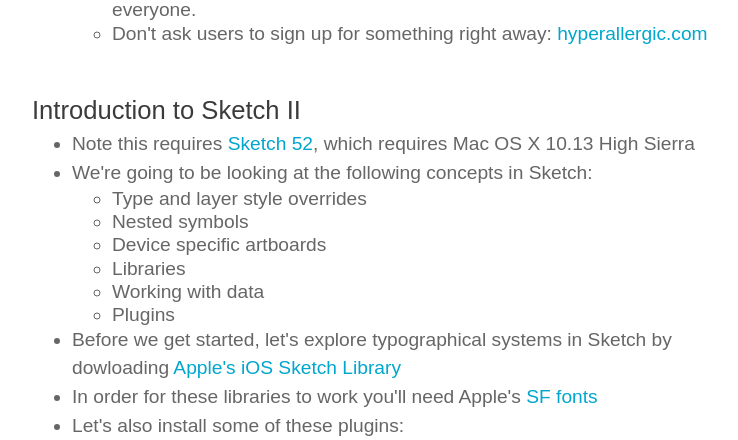
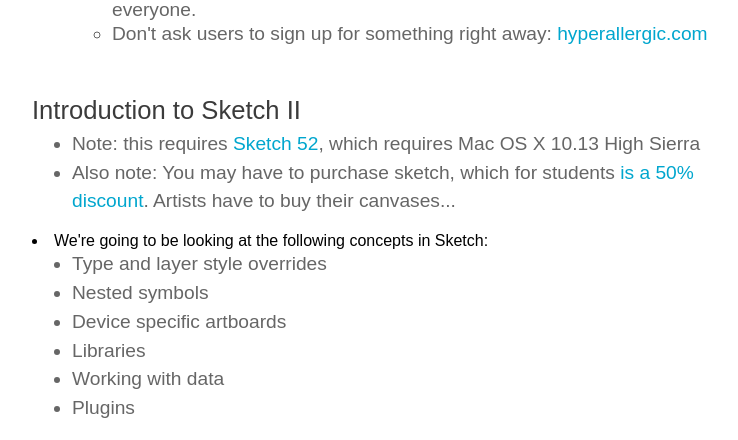
Before and after one commit to ericcorriel/mfad, a PHP site: page /2018-2019/week-2/index.php in a window 1280 px wide. Shown: the part 1339-1779 px from the top of the page, without its empty margins (378-1116 px from the left). Run offline with PHP 8.4, Linux system fonts and the light colour scheme; some libraries are stand-ins or nearby versions.

Commit message:
adding sketch edu link

```diff
--- a/2018-2019/week-2/index.php
+++ b/2018-2019/week-2/index.php
@@ -61,7 +61,8 @@
 
 			<h3 class="unstack">Introduction to Sketch II</h3>
 			<ul>
-				<li>Note this requires <a href='https://www.sketchapp.com/updates/' target='_blank' >Sketch 52</a>, which requires Mac OS X 10.13 High Sierra</li>
+				<li>Note: this requires <a href='https://www.sketchapp.com/updates/' target='_blank' >Sketch 52</a>, which requires Mac OS X 10.13 High Sierra</li>
+				<li>Also note: You may have to purchase sketch, which for students <a href='https://www.sketchapp.com/store/edu/' target='_blank' >is a 50% discount</a>. Artists have to buy their canvases...</li></ul>
 				<li>We're going to be looking at the following concepts in Sketch:
 					<ul>
 						<li>Type and layer style overrides</li>
```
